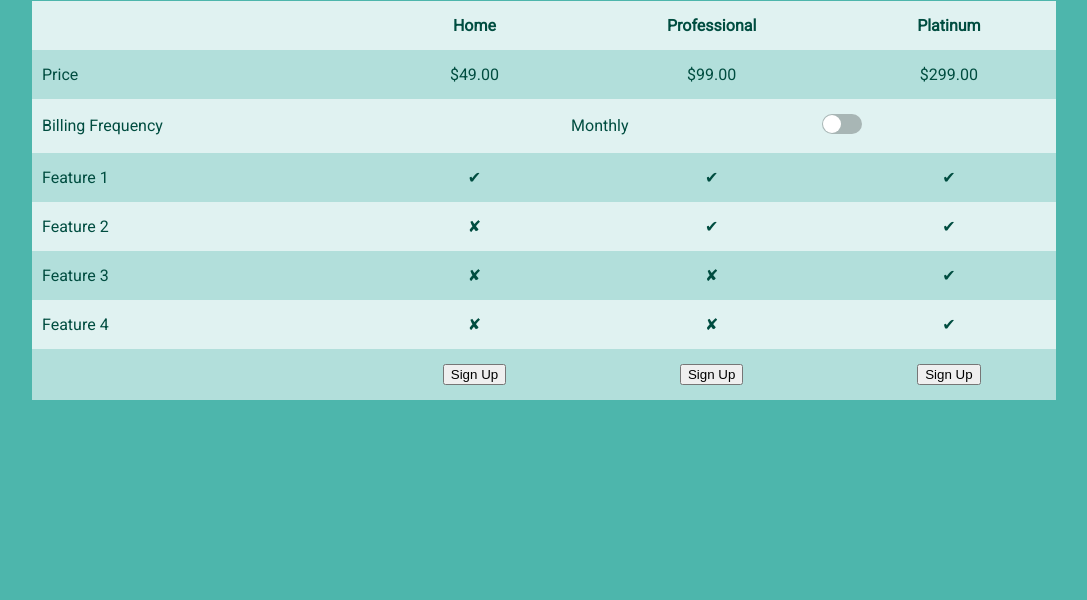
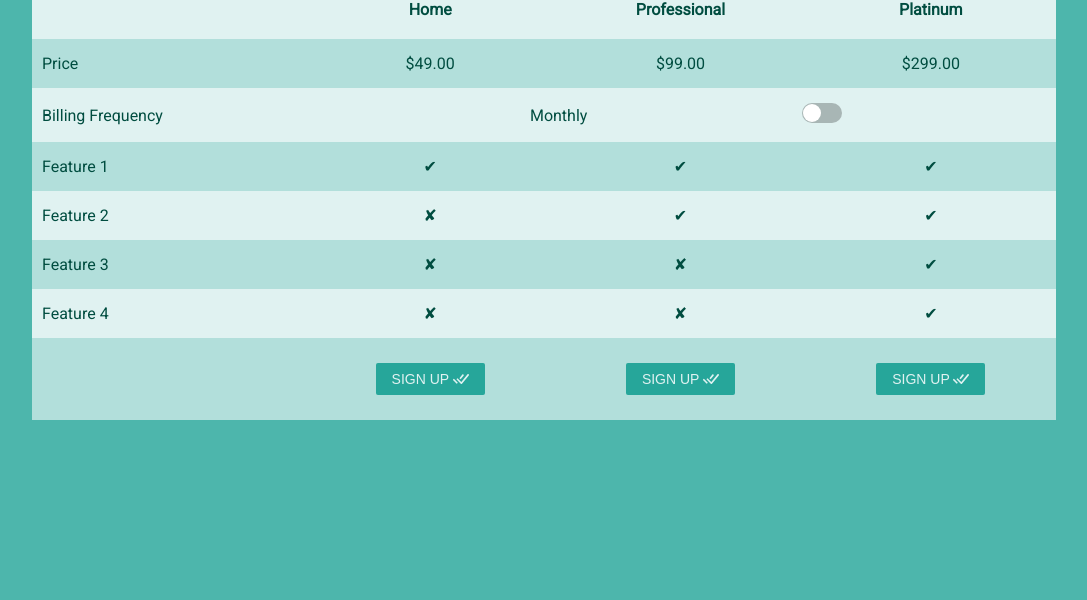
Before and after one commit to imhul/demo-table, a website built with Parcel: page src/index.html in a window 1280 px wide. Shown: the part 200-800 px from the top of the page, without its empty margins (96-1183 px from the left). Built offline with nearby package versions, Linux system fonts and the light colour scheme; files whose address does not match are found by name.

Commit message:
add button style

```diff
--- a/src/js/signUp.js
+++ b/src/js/signUp.js
@@ -6,7 +6,7 @@ const signUp = (planName) => {
 }
 
 export const handleSignUp = () => {
-  const buttons = document.querySelectorAll('.sign-up-btn')
+  const buttons = document.querySelectorAll('.ripple')
 
   buttons.forEach((button) => {
     button.addEventListener('click', () => {
--- a/src/js/table.js
+++ b/src/js/table.js
@@ -3,6 +3,7 @@
 import data from '../data/data.json'
 
 let period = 'monthly' // 'monthly' or 'yearly'
+const icon = new URL('../assets/svg/double-check-icon.svg', import.meta.url);
 
 const updateTable = () => {
   period = period === 'monthly' ? 'yearly' : 'monthly'
@@ -83,8 +84,8 @@ export const createTable = () => {
     '',
     ...data.map(
       (item) =>
-        `<button class="sign-up-btn" data-period="${period}" ` +
-        `data-plan="${item.name}">Sign Up</button>`
+        `<button class="ripple" data-period="${period}" ` +
+        `data-plan="${item.name}">Sign Up <img src="${icon}" width="16" alt="check icon" /></button>`
     ),
   ]
 
--- /dev/null
+++ b/src/scss/components/btn.scss
@@ -0,0 +1,37 @@
+button {
+    border: none;
+    border-radius: rem(2);
+    height: rem(32);
+    padding: 0 rem(16);
+    text-align: center;
+    text-decoration: none;
+    text-transform: uppercase;
+    cursor: pointer;
+    color: white;
+    background-color: var(--color-btn);
+    box-shadow: var(--box-shadow);
+    outline: none;
+
+    @include font(rem(14), var(--weight-500), rem(32), var(--color-primary));
+
+    &.ripple {
+      background-position: center;
+      transition: background 0.8s;
+
+      &:focus {
+        background-color: var(--color-btn-focus);
+      }
+
+      &:hover {
+        background: var(--color-btn-hover) radial-gradient(circle, transparent 1%, var(--color-btn-hover) 1%)
+          center/15000%;
+        box-shadow: var(--box-shadow-2);
+      }
+
+      &:active {
+        background-color: var(--color-primary);
+        background-size: 100%;
+        transition: background 0s;
+      }
+    }
+  }
--- a/src/scss/components/table.scss
+++ b/src/scss/components/table.scss
@@ -11,12 +11,15 @@ table {
     tr {
       background-color: var(--color-primary);
       text-transform: capitalize;
+
+      th {
+        padding: rem(20) rem(10);
+      }
     }
   }
 
   th,
   td {
-    padding: rem(15) rem(10);
     text-align: center;
     border-radius: 0;
     vertical-align: middle;
@@ -24,8 +27,11 @@ table {
 
   tbody {
     tr {
-      transition: background-color var(--transition-time) var(--timing-function);
       background-color: var(--color-primary);
+
+      &[class^="row-"] {
+        transition: background-color var(--transition-long-time) var(--timing-fn);
+      }
 
       &:nth-child(odd) {
         background-color: var(--color-secondary);
@@ -33,10 +39,23 @@ table {
 
       &:hover {
         background-color: var(--color-third);
+
+        td {
+          color: var(--color-primary);
+        }
+      }
+
+      &:last-child {
+        td {
+          padding: rem(25) rem(10);
+        }
       }
 
       td {
         min-width: rem(90);
+        padding: rem(15) rem(10);
+        color: var(--color-text);
+        transition: color var(--transition-long-time) var(--timing-fn);
 
         &.col-1 {
           text-align: left;
@@ -49,6 +68,7 @@ table {
           align-items: center;
 
           span {
+            min-width: rem(60);
             margin: 0 rem(10);
           }
         }
--- a/src/scss/index.scss
+++ b/src/scss/index.scss
@@ -1,9 +1,11 @@
 // common styles
+
+@import 'mixins';
 @import 'variables';
-@import 'mixins';
 @import 'common';
 
 // components
 @import 'components/header';
 @import 'components/table';
 @import 'components/switch';
+@import 'components/btn';
--- a/src/scss/variables.scss
+++ b/src/scss/variables.scss
@@ -1,5 +1,5 @@
 :root {
-  font-family: 'Roboto';
+  font-family: "Roboto";
   color: var(--color-text);
 
   // colors
@@ -11,6 +11,9 @@
   --color-third: #80cbc4;
   --color-bg: #4db6ac;
   --color-text: #004d40;
+  --color-btn: #26a69a;
+  --color-btn-hover: #2bbbad;
+  --color-btn-focus: #1d7d74;
   --color-shadow-1: rgba(0, 0, 0, 0.2);
   --color-shadow-2: rgba(0, 0, 0, 0.12);
   --color-shadow-3: rgba(0, 0, 0, 0.14);
@@ -32,12 +35,14 @@
 
   // transitions
   --transition-time: 0.35s;
-  --timing-function: cubic-bezier(0.175, 0.885, 0.32, 1.275);
+  --transition-long-time: 0.85s;
+  --timing-fn: cubic-bezier(0.175, 0.885, 0.32, 1.275);
 
   // FX
-  --box-shadow: 0 rem(24) rem(38) rem(3) var(--color-shadow-3),
-    0 rem(9) rem(46) rem(8) var(--color-shadow-2),
+  --box-shadow: 0 rem(24) rem(38) rem(3) var(--color-shadow-3), 0 rem(9) rem(46) rem(8) var(--color-shadow-2),
     0 rem(11) rem(15) rem(-7) var(--color-shadow-1);
+  --box-shadow-2: 0 rem(3) rem(3) 0 var(--color-shadow-3), 0 rem(1) rem(7) 0 var(--color-shadow-2),
+    0 rem(3) rem(1) rem(-1) var(--color-shadow-1);
 
   // measurements
   --inherit: inherit;
```
Also changed, not shown: src/assets/svg/double-check-icon.svg (added).
